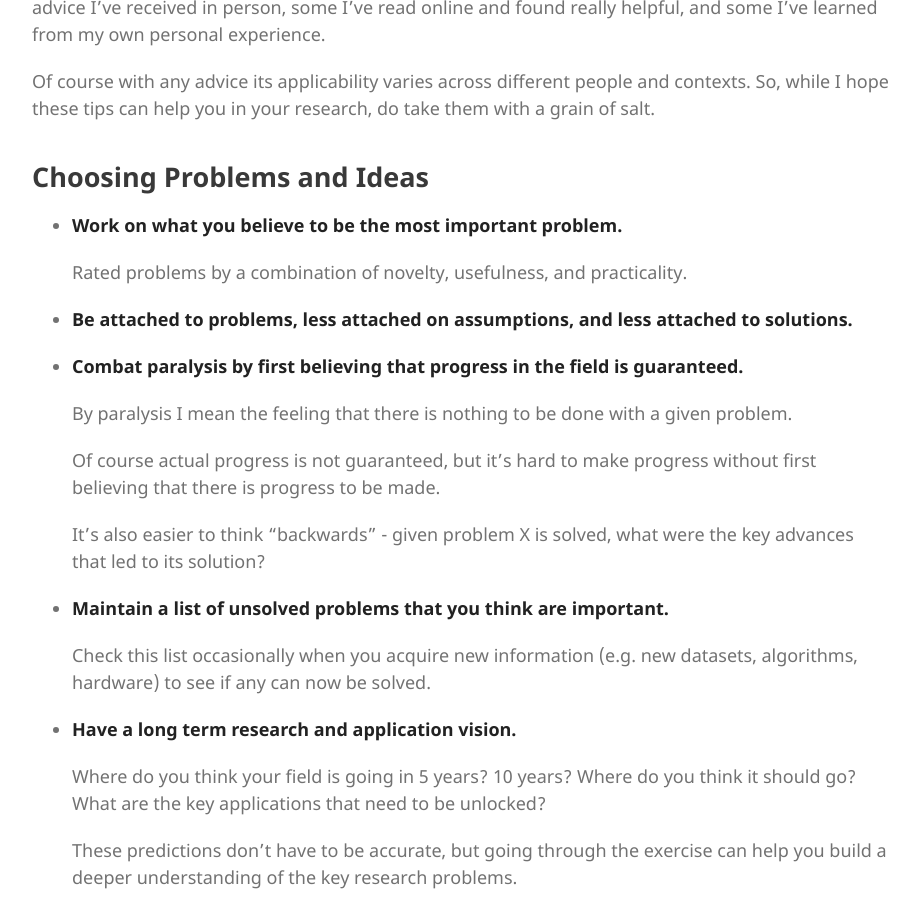
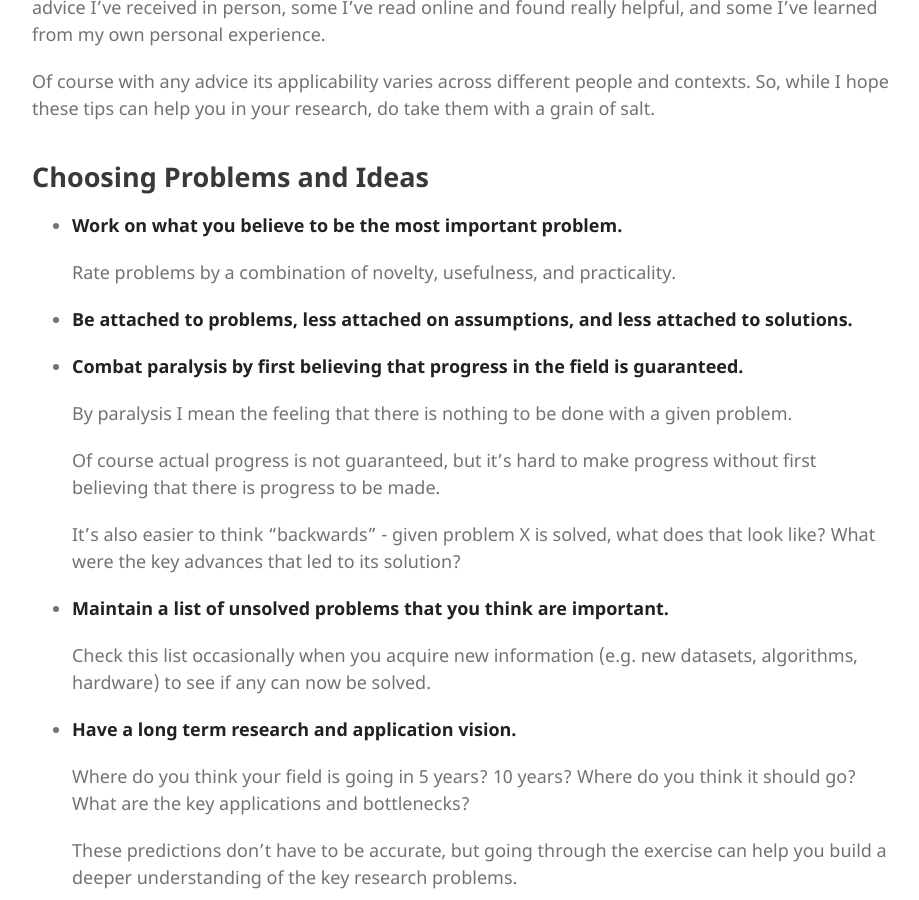
Before and after one commit to jacky-liang/jacky.io, a Jekyll site: the page built from blog/2021-11-16-research.md, in a window 1280 px wide and 900 px high, scrolled down 321 px. Shown: the whole window, without its empty margins (178-1097 px from the left). Built offline with Jekyll 4.4.1, drawn with Linux system fonts in a browser that asks for light colours; a style sheet for code colours, icons or effects is not loaded.

Commit message:
minor update

```diff
--- a/blog/2021-11-16-research.md
+++ b/blog/2021-11-16-research.md
@@ -15,7 +15,7 @@ So, while I hope these tips can help you in your research, do take them with a g
 
 - **Work on what you believe to be the most important problem.**
 
-  Rated problems by a combination of novelty, usefulness, and practicality.
+  Rate problems by a combination of novelty, usefulness, and practicality.
 
 - **Be attached to problems, less attached on assumptions, and less attached to solutions.**
 
@@ -25,7 +25,7 @@ So, while I hope these tips can help you in your research, do take them with a g
 
   Of course actual progress is not guaranteed, but it's hard to make progress without first believing that there is progress to be made.
 
-  It's also easier to think "backwards" - given problem X is solved, what were the key advances that led to its solution?
+  It's also easier to think "backwards" - given problem X is solved, what does that look like? What were the key advances that led to its solution?
 
 - **Maintain a list of unsolved problems that you think are important.**
 
@@ -33,7 +33,7 @@ So, while I hope these tips can help you in your research, do take them with a g
 
 - **Have a long term research and application vision.**
 
-  Where do you think your field is going in 5 years? 10 years? Where do you think it should go? What are the key applications that need to be unlocked?
+  Where do you think your field is going in 5 years? 10 years? Where do you think it should go? What are the key applications and bottlenecks?
 
   These predictions don't have to be accurate, but going through the exercise can help you build a deeper understanding of the key research problems.
 
```
